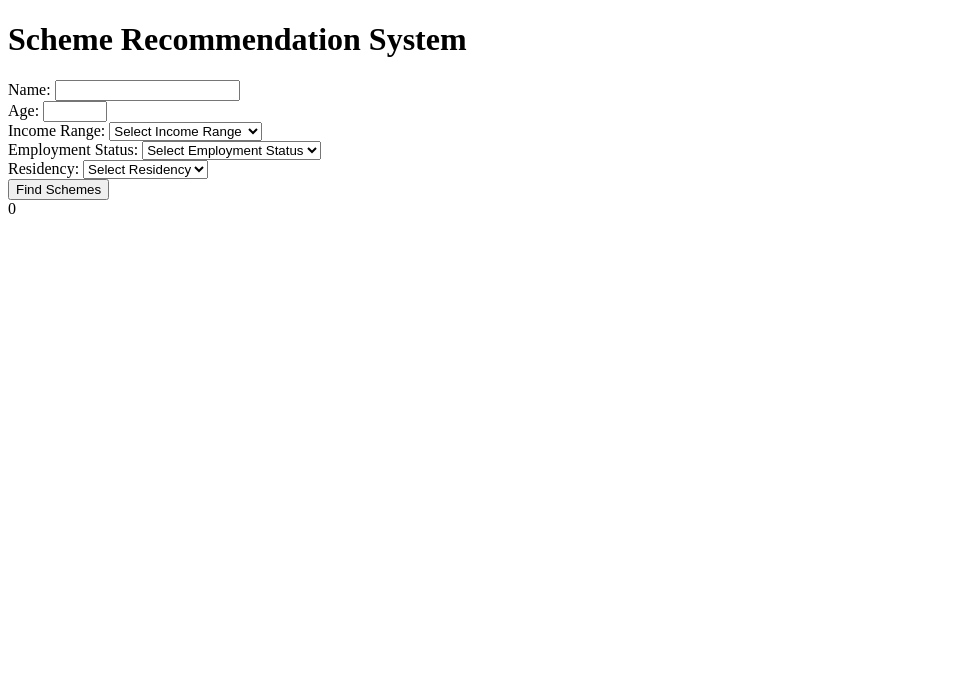
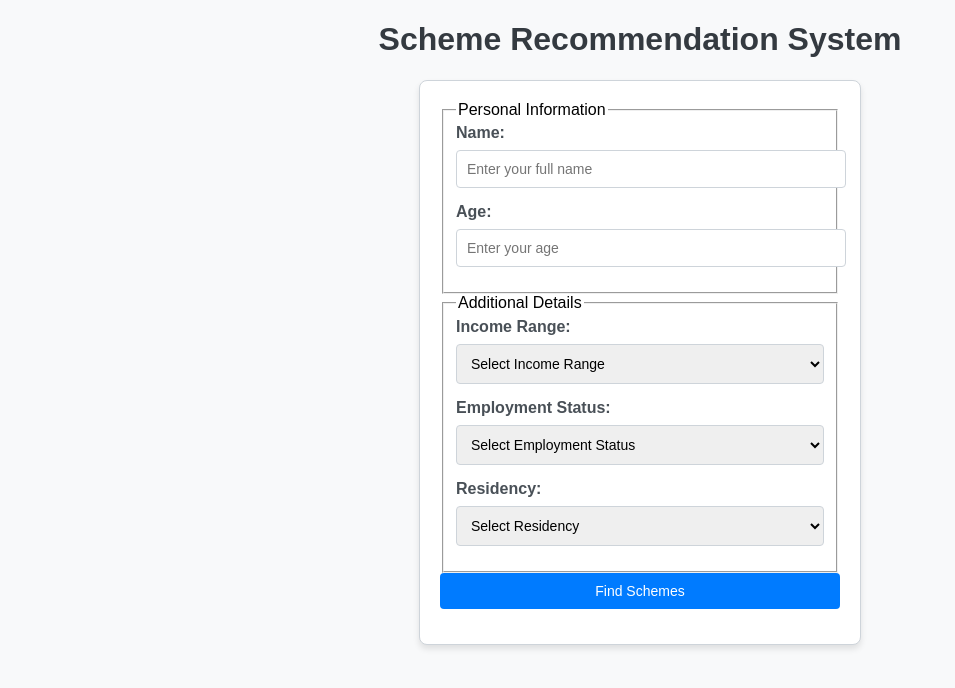
Before and after one commit to ayyushx/scheme-recommendation-system, a Flask app: page / in a window 1280 px wide. Shown: the top 688 px of the page, without its empty margins (0-955 px from the left). Run offline with Flask 3, Linux system fonts and the light colour scheme.

Commit message:
new index and pdf_template

```diff
--- a/app/templates/index.html
+++ b/app/templates/index.html
@@ -4,16 +4,71 @@
     <meta charset="UTF-8">
     <meta name="viewport" content="width=device-width, initial-scale=1.0">
     <title>Scheme Recommendation</title>
+    <style>
+        body {
+            font-family: Arial, sans-serif;
+            background-color: #f8f9fa;
+            margin: 20px;
+        }
+        h1 {
+            text-align: center;
+            color: #343a40;
+        }
+        form {
+            max-width: 400px;
+            margin: 0 auto;
+            padding: 20px;
+            background-color: #ffffff;
+            border: 1px solid #ced4da;
+            border-radius: 8px;
+            box-shadow: 0px 4px 6px rgba(0, 0, 0, 0.1);
+        }
+        label {
+            display: block;
+            margin-bottom: 8px;
+            font-weight: bold;
+            color: #495057;
+        }
+        input, select, button {
+            width: 100%;
+            padding: 10px;
+            margin-bottom: 15px;
+            border: 1px solid #ced4da;
+            border-radius: 4px;
+            font-size: 14px;
+        }
+        button {
+            background-color: #007bff;
+            color: #ffffff;
+            border: none;
+            cursor: pointer;
+        }
+        button:hover {
+            background-color: #0056b3;
+        }
+    </style>
 </head>
 <body>
     <h1>Scheme Recommendation System</h1>
     <form method="POST">
+        <!-- Personal Information -->
+        <fieldset>
+            <legend>Personal Information</legend>
+
+            <!-- Name Field -->
             <label for="name">Name:</label>
-        <input type="text" id="name" name="name" required><br>
+            <input type="text" id="name" name="name" placeholder="Enter your full name" required>
 
+            <!-- Age Field -->
             <label for="age">Age:</label>
-        <input type="number" id="age" name="age" required min="1" max="120"><br>
+            <input type="number" id="age" name="age" required min="1" max="120" placeholder="Enter your age">
+        </fieldset>
 
+        <!-- Additional Details -->
+        <fieldset>
+            <legend>Additional Details</legend>
+
+            <!-- Income Range -->
             <label for="income">Income Range:</label>
             <select id="income" name="income" required>
                 <option value="" disabled selected>Select Income Range</option>
@@ -22,25 +77,28 @@
                 <option value="₹1,00,000 - ₹2,50,000">₹1,00,000 - ₹2,50,000</option>
                 <option value="₹2,50,000 - ₹5,00,000">₹2,50,000 - ₹5,00,000</option>
                 <option value="Above ₹5,00,000">Above ₹5,00,000</option>
-        </select><br>
+            </select>
 
+            <!-- Employment Status -->
             <label for="employment">Employment Status:</label>
             <select id="employment" name="employment" required>
                 <option value="" disabled selected>Select Employment Status</option>
                 <option value="Employed">Employed</option>
                 <option value="Unemployed">Unemployed</option>
                 <option value="Student">Student</option>
-        </select><br>
+            </select>
 
+            <!-- Residency -->
             <label for="residency">Residency:</label>
             <select id="residency" name="residency" required>
                 <option value="" disabled selected>Select Residency</option>
                 <option value="Rural">Rural</option>
                 <option value="Urban">Urban</option>
-        </select><br>
+            </select>
+        </fieldset>
 
+        <!-- Submit Button -->
         <button type="submit">Find Schemes</button>
     </form>
 </body>
 </html>
-0
```
Also changed, not shown: app/templates/pdf_template.html (+29 -3 lines). Lines whose indentation alone changed are shown as unchanged.
